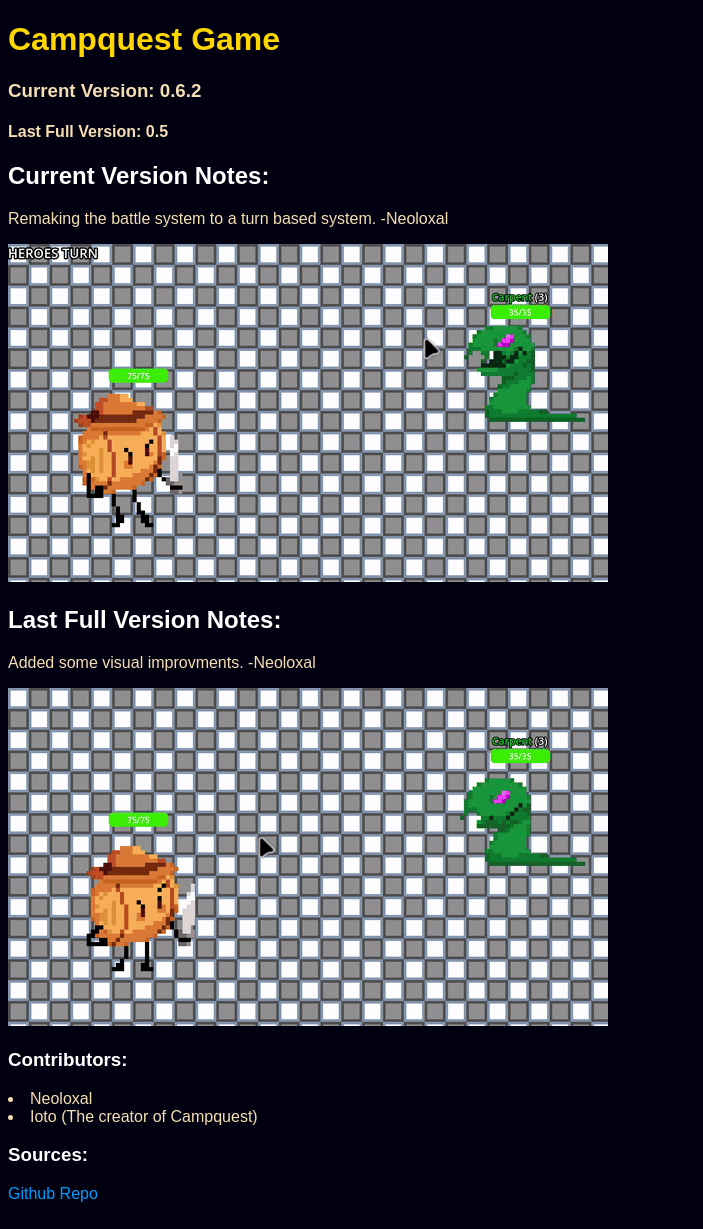
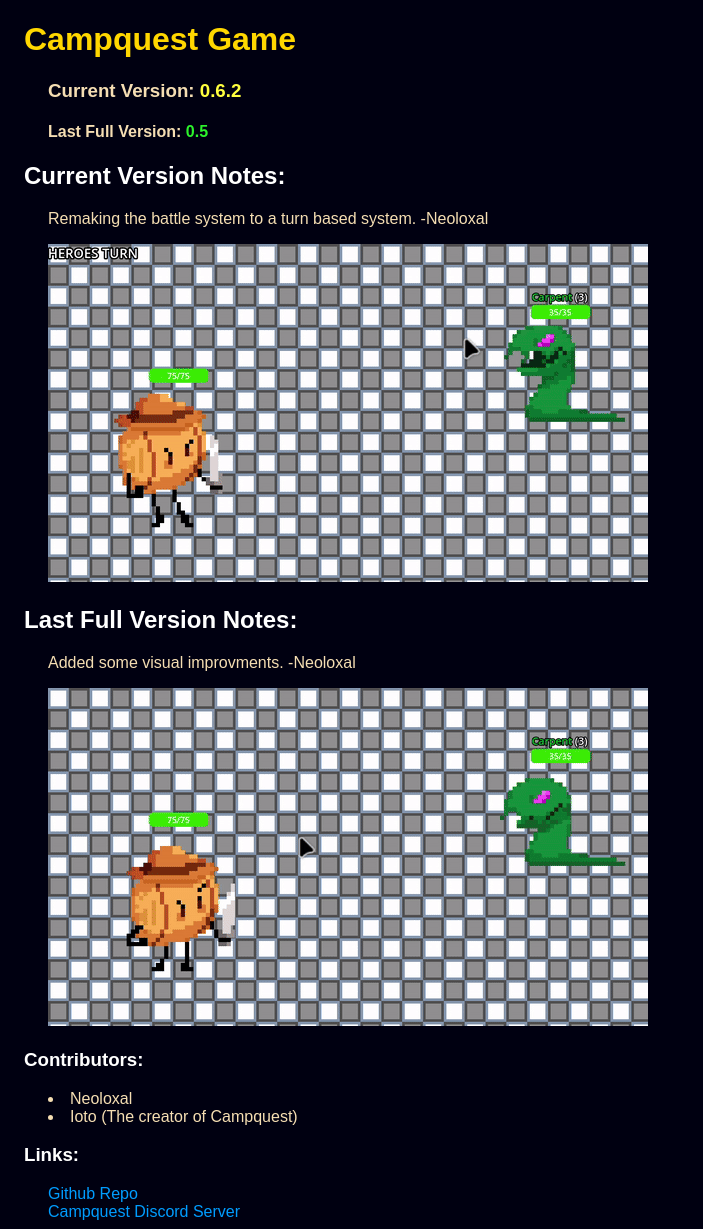
Before and after one commit to Neoloxal/CAMPQUESTGameYay, a plain HTML site: page index.html in a window 1280 px wide. Shown: the whole page, without its empty margins (0-703 px from the left). Drawn offline with Linux system fonts and the light colour scheme.

Commit message:
Updated index and styles

```diff
--- a/index.html
+++ b/index.html
@@ -7,8 +7,8 @@
         href="https://github.com/Neoloxal/CAMPQUESTGameYay/assets/136665350/dbab3805-0650-48ef-bf42-c27e71ce8dd7">
 
         <h1 class="title">Campquest Game</h1>
-        <h3>Current Version: 0.6.2</h3>
-        <h4>Last Full Version: 0.5</h3>
+        <h3>Current Version: <a class="issue">0.6.2</a></h3>
+        <h4>Last Full Version: <a class="working">0.5</a></h3>
     </head>
     <body>
         <h2 class="header">Current Version Notes:</h2>
@@ -23,7 +23,8 @@
             <li>Neoloxal</li>
             <li>Ioto (The creator of Campquest)</li>
 
-        <h3 class="header">Sources:</h3>
+        <h3 class="header">Links:</h3>
             <a href="https://github.com/Neoloxal/CAMPQUESTGameYay/tree/main" class="link">Github Repo</a>
+            <a href="https://discord.gg/Jcf8Jcpdpy" class="link"><br>Campquest Discord Server</a>
     </body>
 </html>
--- a/styles.css
+++ b/styles.css
@@ -4,16 +4,32 @@ body::-webkit-scrollbar {
 
 body {
     color: wheat;
+    background-color: #000011;
     font-family: Arial, Helvetica, sans-serif;
-    background-color: #000011;
+    margin-left: .5in;
 }
 
 .title {
     color: gold;
+    margin-left: -.25in;
+}
+
+.broken {
+    color: red;
+}
+
+.issue {
+    color: rgb(255, 255, 62);
+}
+
+.working {
+    color: rgb(44, 242, 44);
 }
 
 .header {
     color: white;
+    position: relative;
+    margin-left: -.25in;
 }
 
 .link {
@@ -23,4 +39,6 @@ body {
 
 .link:hover {
     text-decoration: underline;
+    color: white;
+    position: relative;
 }
```
